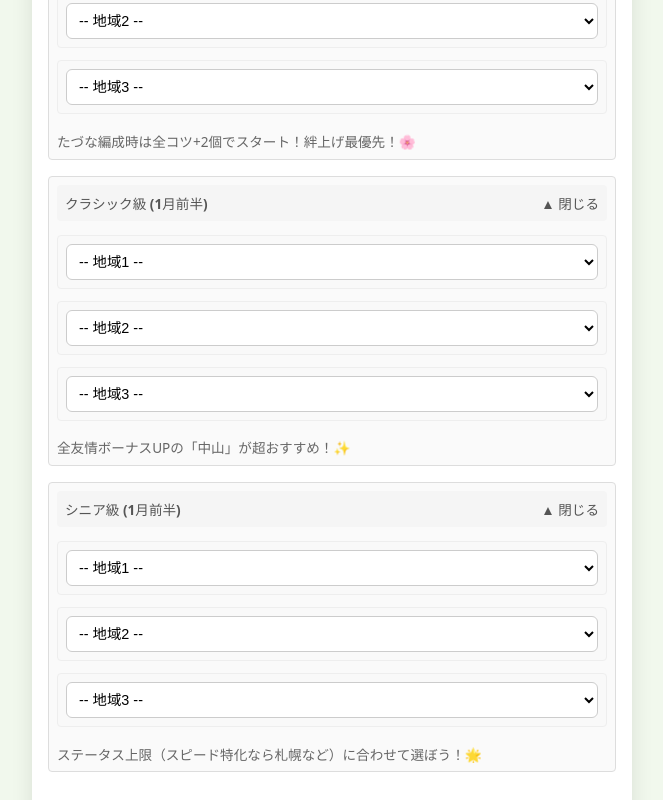
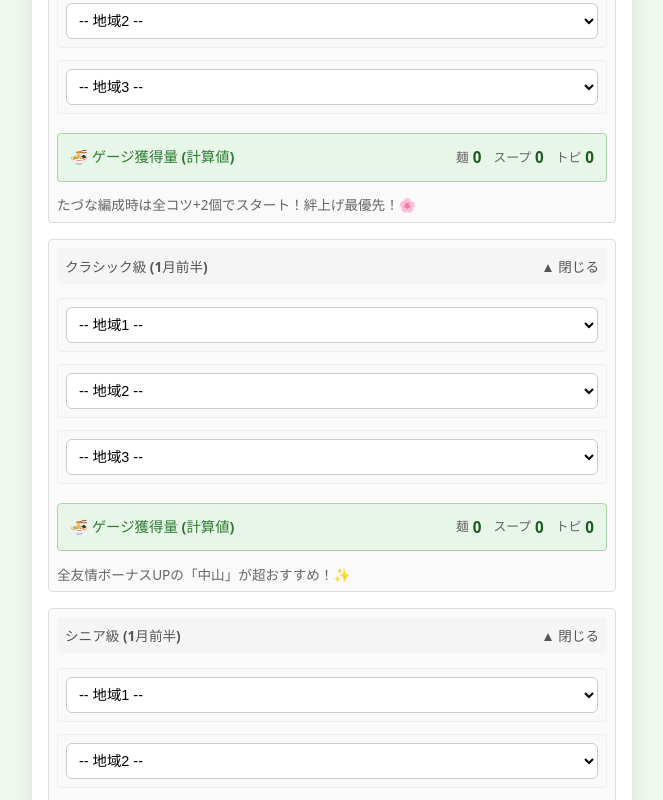
Before and after one commit to tagamy/uma-planner, a React (Vite) app: page / in a window 1280 px wide. Shown: the part 960-1760 px from the top of the page, without its empty margins (308-971 px from the left). Built offline with nearby package versions, Linux system fonts and the light colour scheme.

Commit message:
feat: Add exact gauge acquisition calculation for Torisen Ken and update docs

```diff
--- a/src/components/TorisenKenSection.tsx
+++ b/src/components/TorisenKenSection.tsx
@@ -385,6 +385,88 @@ export const TorisenKenSection: React.FC<TorisenKenSectionProps> = ({
                                     );
                                 })}
                             </div>
+
+                            {(() => {
+                                let sumNoodles = 0;
+                                let sumSoup = 0;
+                                let sumToppings = 0;
+                                state.regions[item.id].forEach(regionName => {
+                                    if (regionName) {
+                                        const data = REGIONS_DATA[item.id][regionName];
+                                        if (data) {
+                                            sumNoodles += data.cost.noodles;
+                                            sumSoup += data.cost.soup;
+                                            sumToppings += data.cost.toppings;
+                                        }
+                                    }
+                                });
+
+                                const calcGauge = (n: number, s: number, t: number) => {
+                                    let gn = Math.round(n * 2 / 3);
+                                    let gs = Math.round(s * 2 / 3);
+                                    let gt = Math.round(t * 2 / 3);
+
+                                    const sum = gn + gs + gt;
+
+                                    if (sum === 11) {
+                                        const cands = [];
+                                        if ((n * 2) % 3 === 2) cands.push({id: 'n', cost: n, order: 0});
+                                        if ((s * 2) % 3 === 2) cands.push({id: 's', cost: s, order: 1});
+                                        if ((t * 2) % 3 === 2) cands.push({id: 't', cost: t, order: 2});
+
+                                        cands.sort((a, b) => {
+                                            if (a.cost !== b.cost) return a.cost - b.cost;
+                                            return a.order - b.order;
+                                        });
+
+                                        if (cands.length > 0) {
+                                            if (cands[0].id === 'n') gn--;
+                                            else if (cands[0].id === 's') gs--;
+                                            else if (cands[0].id === 't') gt--;
+                                        }
+                                    } else if (sum === 9) {
+                                        const cands = [];
+                                        if ((n * 2) % 3 === 1) cands.push({id: 'n', cost: n, order: 2});
+                                        if ((s * 2) % 3 === 1) cands.push({id: 's', cost: s, order: 1});
+                                        if ((t * 2) % 3 === 1) cands.push({id: 't', cost: t, order: 0});
+
+                                        cands.sort((a, b) => {
+                                            if (a.cost !== b.cost) return a.cost - b.cost;
+                                            return a.order - b.order;
+                                        });
+
+                                        if (cands.length > 0) {
+                                            if (cands[0].id === 'n') gn++;
+                                            else if (cands[0].id === 's') gs++;
+                                            else if (cands[0].id === 't') gt++;
+                                        }
+                                    }
+                                    return { gn, gs, gt };
+                                };
+
+                                const gauges = calcGauge(sumNoodles, sumSoup, sumToppings);
+
+                                return (
+                                    <div style={{ padding: '0.75rem', backgroundColor: '#e8f5e9', borderRadius: '4px', border: '1px solid #a5d6a7', display: 'flex', justifyContent: 'space-between', alignItems: 'center', marginBottom: '0.5rem' }}>
+                                        <span style={{ fontWeight: 'bold', color: '#2e7d32', fontSize: '0.9rem' }}>🍜 ゲージ獲得量 (計算値)</span>
+                                        <div style={{ display: 'flex', gap: '0.75rem', fontWeight: 'bold', color: '#1b5e20', fontSize: '0.95rem' }}>
+                                            <span style={{ display: 'flex', alignItems: 'center', gap: '0.25rem' }}>
+                                                <span style={{ fontSize: '0.8rem', color: '#666' }}>麺</span>
+                                                <span>{gauges.gn > 0 ? `+${gauges.gn}` : '0'}</span>
+                                            </span>
+                                            <span style={{ display: 'flex', alignItems: 'center', gap: '0.25rem' }}>
+                                                <span style={{ fontSize: '0.8rem', color: '#666' }}>スープ</span>
+                                                <span>{gauges.gs > 0 ? `+${gauges.gs}` : '0'}</span>
+                                            </span>
+                                            <span style={{ display: 'flex', alignItems: 'center', gap: '0.25rem' }}>
+                                                <span style={{ fontSize: '0.8rem', color: '#666' }}>トピ</span>
+                                                <span>{gauges.gt > 0 ? `+${gauges.gt}` : '0'}</span>
+                                            </span>
+                                        </div>
+                                    </div>
+                                );
+                            })()}
+
                             <span className="region-tip" style={{ fontSize: '0.85rem', color: '#666' }}>{item.tip}</span>
                                 </>
                             )}
```
Also changed, not shown: 1 other file (tests, documents, lock files or other folders).
